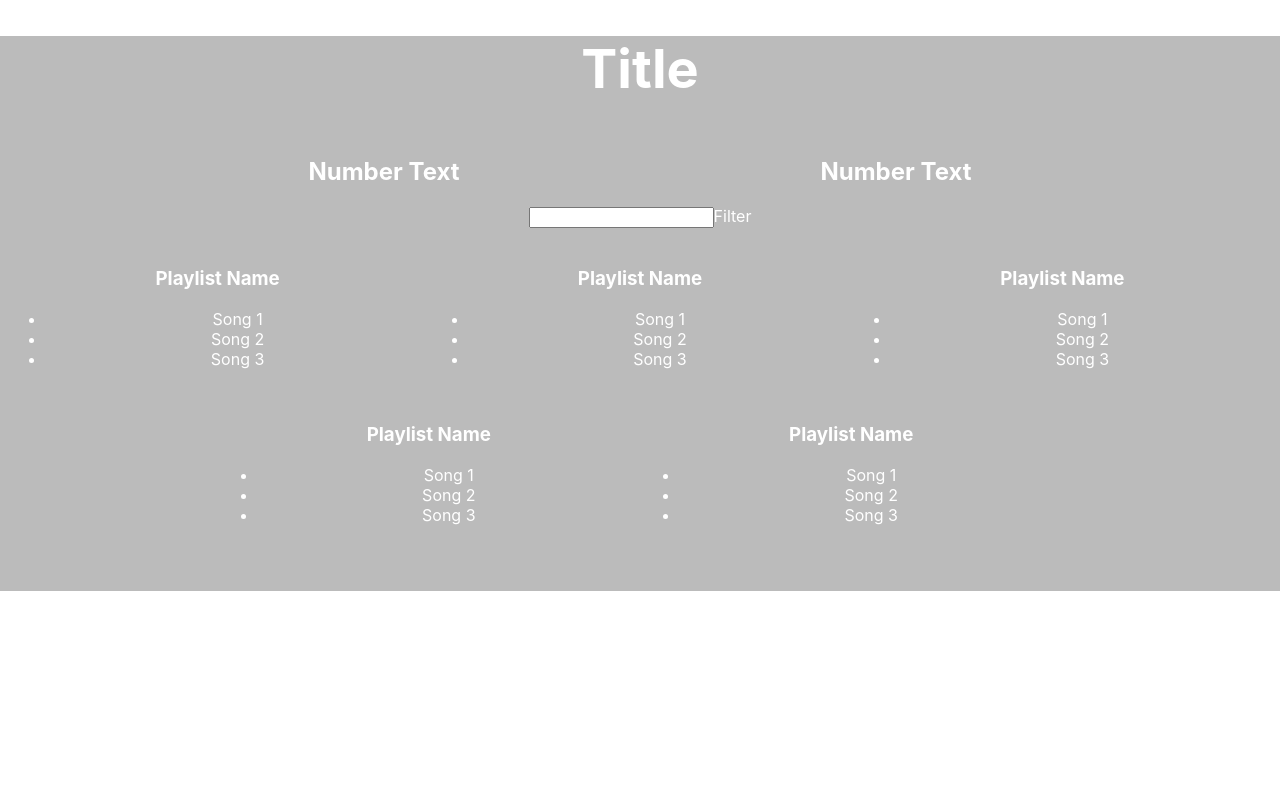
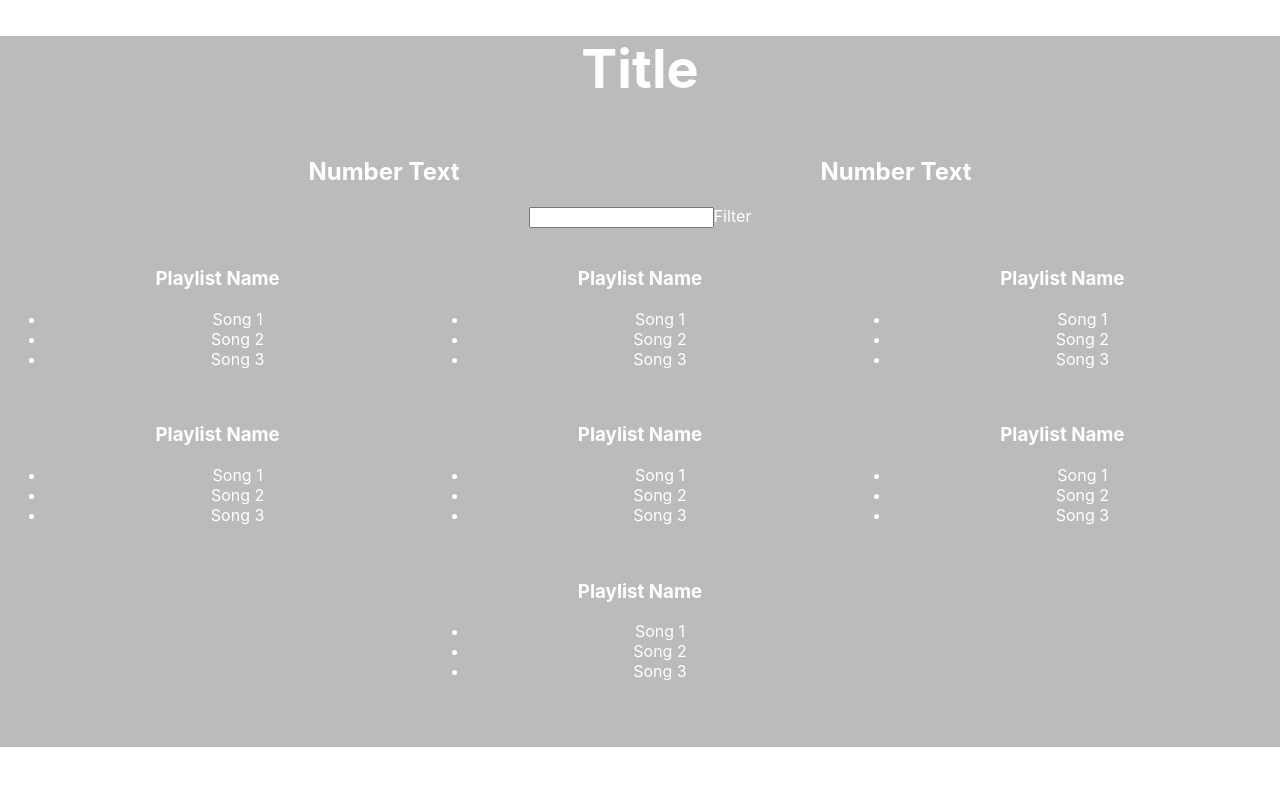
Before and after one commit to darrenhundt/better-playlists, a React (Create React App) app: page / in a window 1280 px wide. Shown: the top 786 px of the page. Built offline with nearby package versions, Linux system fonts and the light colour scheme.

Commit message:
Added 7th Playlist

```diff
--- a/src/App.js
+++ b/src/App.js
@@ -57,6 +57,9 @@ class App extends Component {
 				<Playlist/>
 				<Playlist/>
 				<Playlist/>
+				<Playlist/>
+				<Playlist/>
+
       </div>
     );
   }
```
